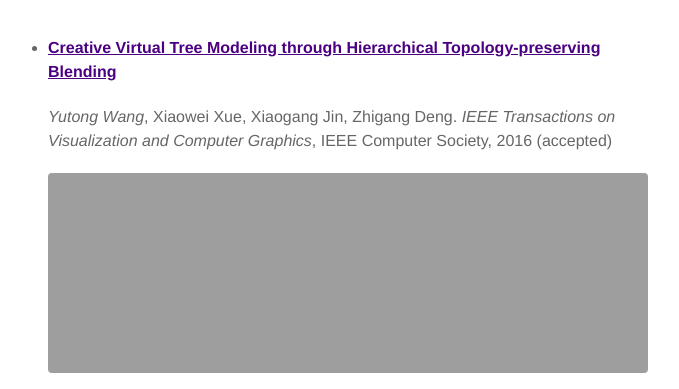
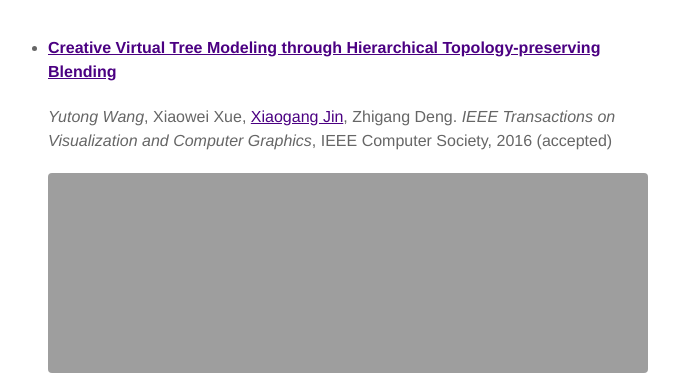
Before and after one commit to catherineytw/YutongWang, a Jekyll site: the page built from about.md, in a window 1280 px wide and 900 px high, scrolled down 1896 px, cut to the strip 152-541 px from the top of the window. Shown: the whole strip, without its empty margins (352-1031 px from the left). Built offline with Jekyll 4.4.1, drawn with Linux system fonts in a browser that asks for light colours; part of the change alters nothing that is shown.

```diff
--- a/about.md
+++ b/about.md
@@ -66,7 +66,7 @@ layout: page
   <li>
       <div class="divcss5">
          <p><h4><a href="https://www.researchgate.net/publication/315516994_Topologically_Consistent_Leafy_Tree_Morphing"> Topologically Consistent Leafy Tree Morphing</a></h4>
-		 <B><I>Yutong Wang</I></B>, Luyuan Wang, Zhigang Deng and <a href="http://www.cad.zju.edu.cn/home/jin/casa2017/casa2017.htm"> Xiaogang Jin</a>. <i>Computer Animation and Virtual Worlds</i> Wiley, 2017, 29. <font face="verdana" color="#FF1493">(Best Paper Award for CASA'2017)</font></p>
+		 <B><I>Yutong Wang</I></B>, Luyuan Wang, Zhigang Deng and <a href="http://www.cad.zju.edu.cn/home/jin/casa2017/casa2017.htm">Xiaogang Jin</a>. <i>Computer Animation and Virtual Worlds</i> Wiley, 2017, 29. <font face="verdana" color="#FF1493">(Best Paper Award for CASA'2017)</font></p>
 		 <p><a href="https://www.researchgate.net/publication/315516994_Topologically_Consistent_Leafy_Tree_Morphing"><img src="https://catherineytw.github.io/YutongWang/publications/images/topologically consistent leafy tree morphing/teaser.jpg" height="200px" width="600px" alt="Topologically Consistent Leafy Tree Morphing"/></a>
 		 </p>
 		 <video src="https://catherineytw.github.io/YutongWang/publications/images/topologically consistent leafy tree morphing/Topologically Consistent Leafy Tree Morphing.mp4" controls="controls"></video>
@@ -77,7 +77,7 @@ layout: page
 	<li>
 		<div class="divcss6">
         <p><h4><a href="https://www.researchgate.net/publication/311478440_Creative_Virtual_Tree_Modeling_through_Hierarchical_Topology-preserving_Blending?ev=prf_high">Creative Virtual Tree Modeling through Hierarchical Topology-preserving Blending</a></h4>
-		<B><I>Yutong Wang</I></B>, Xiaowei Xue, Xiaogang Jin, Zhigang Deng. <i>IEEE Transactions on Visualization and Computer Graphics</i>, IEEE Computer Society, 2016 (accepted)</p>
+		<B><I>Yutong Wang</I></B>, Xiaowei Xue, <a href="http://www.cad.zju.edu.cn/home/jin/tvcg2016/tvcg2016.htm">Xiaogang Jin</a>, Zhigang Deng. <i>IEEE Transactions on Visualization and Computer Graphics</i>, IEEE Computer Society, 2016 (accepted)</p>
 		<p>
 			<a href="https://www.researchgate.net/publication/311478440_Creative_Virtual_Tree_Modeling_through_Hierarchical_Topology-preserving_Blending?ev=prf_high"><img src="https://catherineytw.github.io/YutongWang/publications/images/creative_tree_modeling/teaser.jpg"  height="200px" width="600px" alt="Creative Virtual Tree Modeling"/></a>
 		</p>
```
